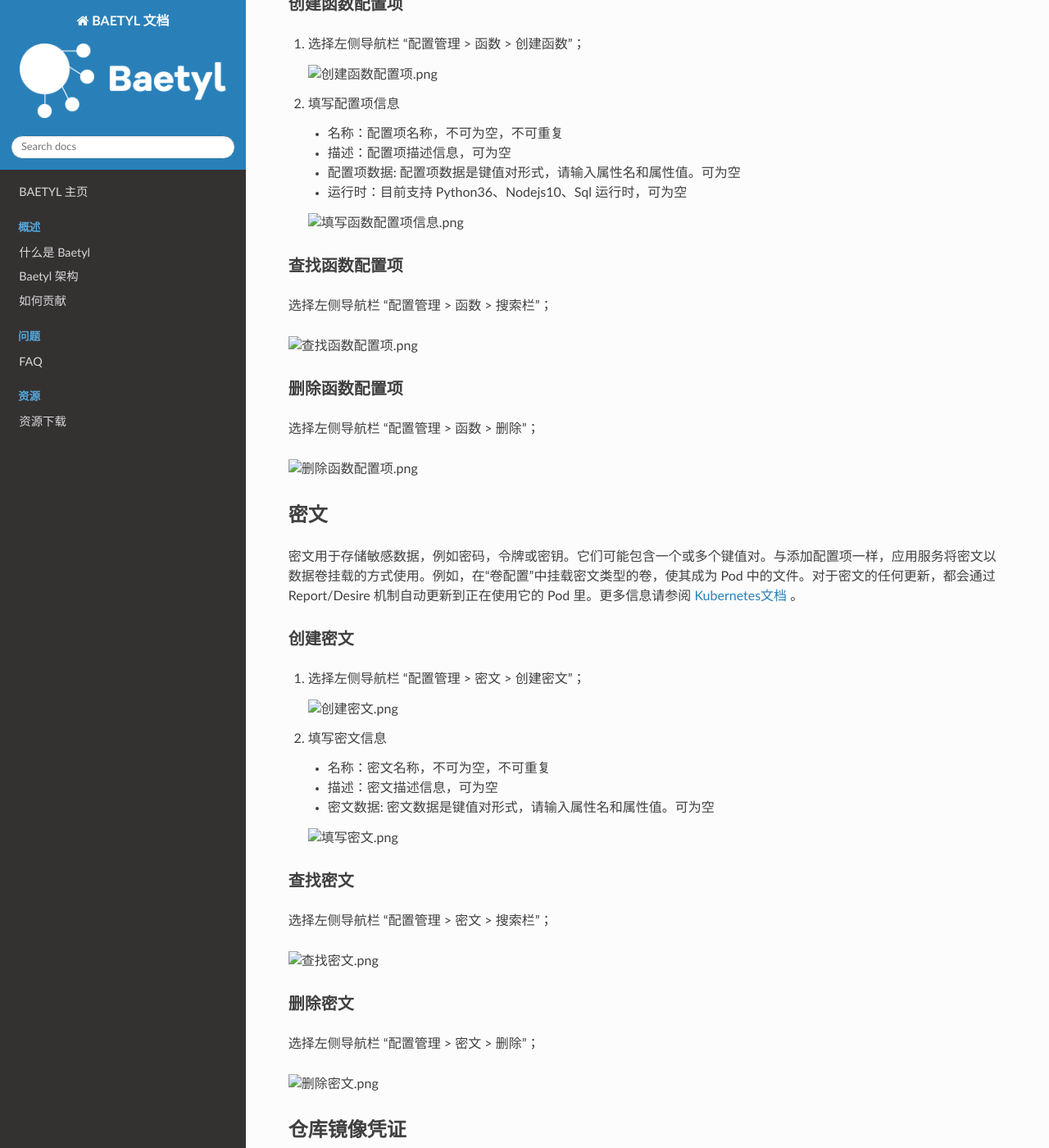
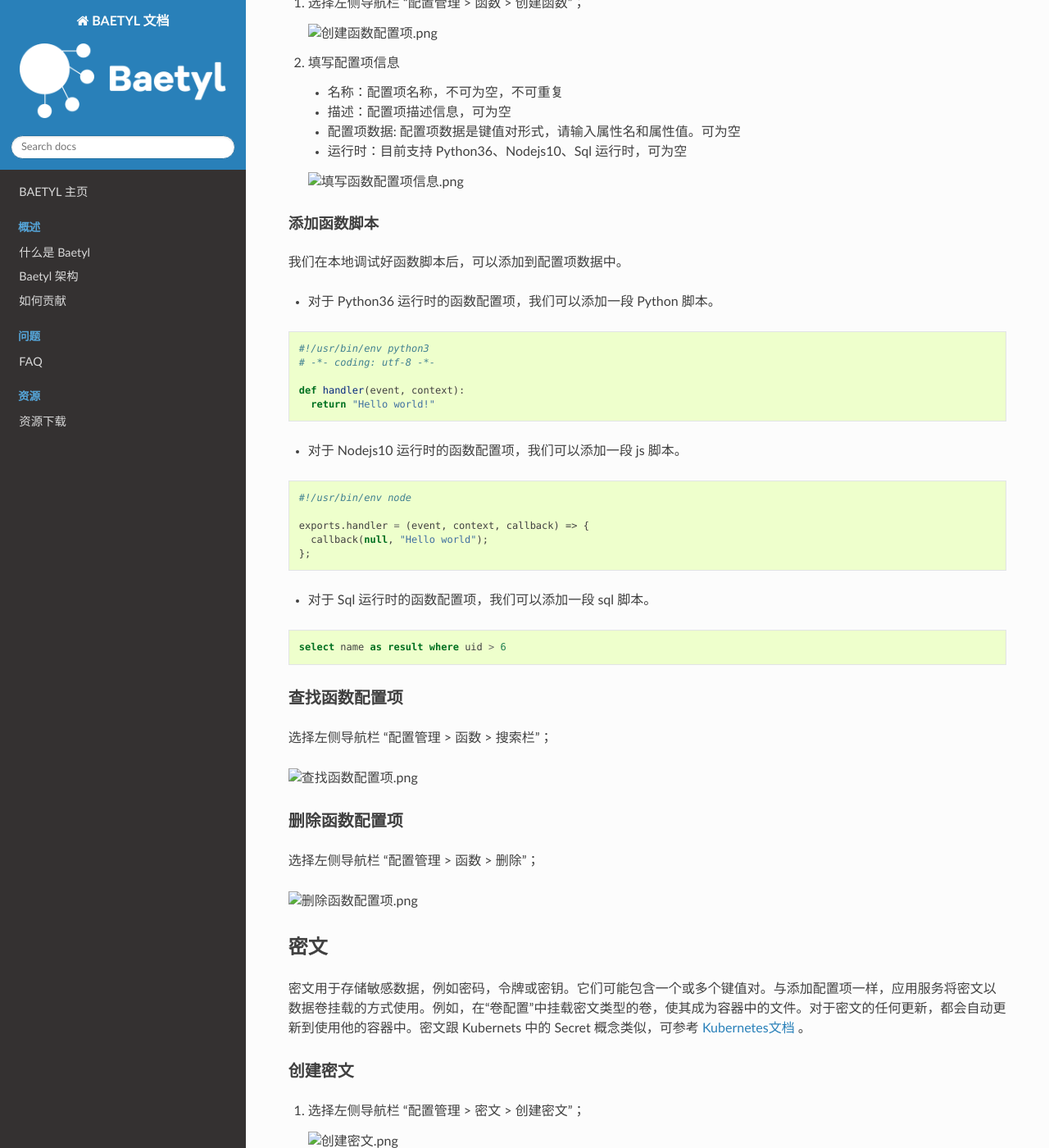
Before and after one commit to baetyl/baetyl-docs-cn, a Sphinx documentation site: the page built from docs/guides/Configuration-Management.md, in a window 1280 px wide and 1400 px high, scrolled down 2449 px. Shown: the whole window at 82% size. Built offline with Sphinx 7.4.7 and the Read the Docs theme 2.0.0, drawn with Linux system fonts in a browser that asks for light colours; some of the changed text lies outside the part shown.

Commit message:
optimize

````diff
--- a/docs/guides/Configuration-Management.md
+++ b/docs/guides/Configuration-Management.md
@@ -8,12 +8,12 @@
 * 镜像仓库凭证
 
 ## 配置项
-配置项与密文类型配置存储敏感信息不同，配置项主要用于存储常规的配置信息，例如一组配置文件。应用将配置项以数据卷挂载的方式使用。例如，在“卷配置”中挂载配置项类型的卷，使其成为 Pod 中的文件。对于配置项的任何更新，都会通过 Report/Desire 机制自动更新到正在使用它的 Pod 里。更多信息请参阅 [Kubernetes文档](https://kubernetes.io/docs/concepts/configuration/configmap/) 。
+配置项主要用于存储常规的配置信息，例如一组配置文件。应用将配置项以数据卷挂载的方式使用。例如，在“卷配置”中挂载配置项类型的卷，使其成为容器中的文件。对于配置项的任何更新，都会通过 Report/Desire 机制自动更新到正在使用它的容器里。配置项跟 Kubernets 中的 ConfigMap 概念类似，可参考 [Kubernetes文档](https://kubernetes.io/docs/concepts/configuration/configmap/) 。
 
 配置价值如下：
 
 * 使用配置功能可以帮您管理不同环境、不同业务的配置
-* 方便您部署相同工作负载的不同环境，配置文件支持多版本，方便您进行更新和回滚工作负载
+* 方便您部署相同应用的不同环境，配置文件支持多版本，方便您进行更新和回滚应用
 * 方便您快速将您的配置以文件的形式导入到容器中
 
 目前配置项分为普通配置项和函数配置项。函数配置项用于存储函数应用需要加载的程序脚本，支持 Python36、Nodejs10、Sql 等运行时。函数配置项通过添加函数标签来进行标识。添加函数标签后，可以在创建函数应用时选择使用。
@@ -34,7 +34,7 @@
 
 配置项挂载到应用中的服务里后，在服务对应的容器中会根据配置项的内容在挂载目录下创建文件，每条配置数据（属性名-属性值）为一个文件，其中属性名即文件的名称，属性值为文件的内容。例如某条数据的属性名为 “key”，属性值为 “value”，挂载到 /test 目录下。如果挂载成功后，在 /test 目录下就存在一个名为 “key” 的文件，其内容为 “value”。
 
-配置项数据支持 3 种引入方式。
+配置项数据支持两种添加方式。
 
 #### 添加配置数据
 手动添加配置数据。变量名为文件名，变量值为文件内容。
@@ -54,8 +54,7 @@
 
 ![从对象存储引入文件-awss3.png](../images/guides/configuration-management/从对象存储引入文件-awss3.png)
 
-#### 导入函数
-如果我们设置了函数标签，可以直接从导入百度云 CFC 创建好的函数，目前开源产品暂不支持。用户可以走手动创建的方式。
+> 为了保证文件在下载后的数据完整性，我们采用了 MD5 校验。在引入文件的时候支持填写 MD5 值，端侧设备在下载后将会计算文件的 MD5 值，然后与云端的 MD5 值进行比对，确保数据完整性。
 
 ### 查找配置项
 选择左侧导航栏 "配置管理 > 配置项 > 搜索栏"；
@@ -83,6 +82,31 @@
 
     ![填写函数配置项信息.png](../images/guides/configuration-management/填写函数配置项信息.png)
 
+#### 添加函数脚本
+我们在本地调试好函数脚本后，可以添加到配置项数据中。
+* 对于 Python36 运行时的函数配置项，我们可以添加一段 Python 脚本。
+```python
+#!/usr/bin/env python3
+# -*- coding: utf-8 -*-
+
+def handler(event, context):
+  return "Hello world!"
+```
+
+* 对于 Nodejs10 运行时的函数配置项，我们可以添加一段 js 脚本。
+```javascript
+#!/usr/bin/env node
+
+exports.handler = (event, context, callback) => {
+  callback(null, "Hello world");
+};
+```
+
+* 对于 Sql 运行时的函数配置项，我们可以添加一段 sql 脚本。
+```sql
+select name as result where uid > 6
+```
+
 ### 查找函数配置项
 选择左侧导航栏 "配置管理 > 函数 > 搜索栏"；
 
@@ -94,7 +118,7 @@
 ![删除函数配置项.png](../images/guides/configuration-management/删除函数配置项.png)
 
 ## 密文
-密文用于存储敏感数据，例如密码，令牌或密钥。它们可能包含一个或多个键值对。与添加配置项一样，应用服务将密文以数据卷挂载的方式使用。例如，在“卷配置”中挂载密文类型的卷，使其成为 Pod 中的文件。对于密文的任何更新，都会通过 Report/Desire 机制自动更新到正在使用它的 Pod 里。更多信息请参阅 [Kubernetes文档](https://kubernetes.io/docs/concepts/configuration/secret/) 。
+密文用于存储敏感数据，例如密码，令牌或密钥。它们可能包含一个或多个键值对。与添加配置项一样，应用服务将密文以数据卷挂载的方式使用。例如，在“卷配置”中挂载密文类型的卷，使其成为容器中的文件。对于密文的任何更新，都会自动更新到使用他的容器中。密文跟 Kubernets 中的 Secret 概念类似，可参考 [Kubernetes文档](https://kubernetes.io/docs/concepts/configuration/secret/) 。
 
 ### 创建密文
 1. 选择左侧导航栏 "配置管理 > 密文 > 创建密文"；
@@ -120,7 +144,7 @@
 
 
 ## 仓库镜像凭证
-镜像库凭证是用于向私有 Docker 镜像库进行身份验证的凭据。资源创建完成后，可在添加应用时选择 "镜像库凭证" 引入凭证。 更多信息请参阅 [Kubernetes文档](https://kubernetes.io/docs/tasks/configure-pod-container/pull-image-private-registry/) 。
+镜像库凭证是用于向私有 Docker 镜像库进行身份验证的凭据。资源创建完成后，可在添加应用时选择 "镜像库凭证" 引入凭证。 镜像库凭证本质上也是一个 Kubernets Secret，可参考 [Kubernetes文档](https://kubernetes.io/docs/tasks/configure-pod-container/pull-image-private-registry/) 。
 
 ### 创建凭证
 1. 选择左侧导航栏 "配置管理 > 镜像仓库凭证 > 创建凭证"；
@@ -140,7 +164,7 @@
 ![查找凭证.png](../images/guides/configuration-management/查找凭证.png)
 
 ### 重设密码
-对于已创建的凭证，可以重设凭证数据中的密码。更新后的密码都会通过 Report/Desire 机制自动更新到正在使用它的 Pod 里。
+对于已创建的凭证，可以重设凭证数据中的密码。更新后的密码都会通过 Report/Desire 机制自动更新到正在使用它的容器里。
 
 ![重设密码.png](../images/guides/configuration-management/重设密码.png)
 
````
